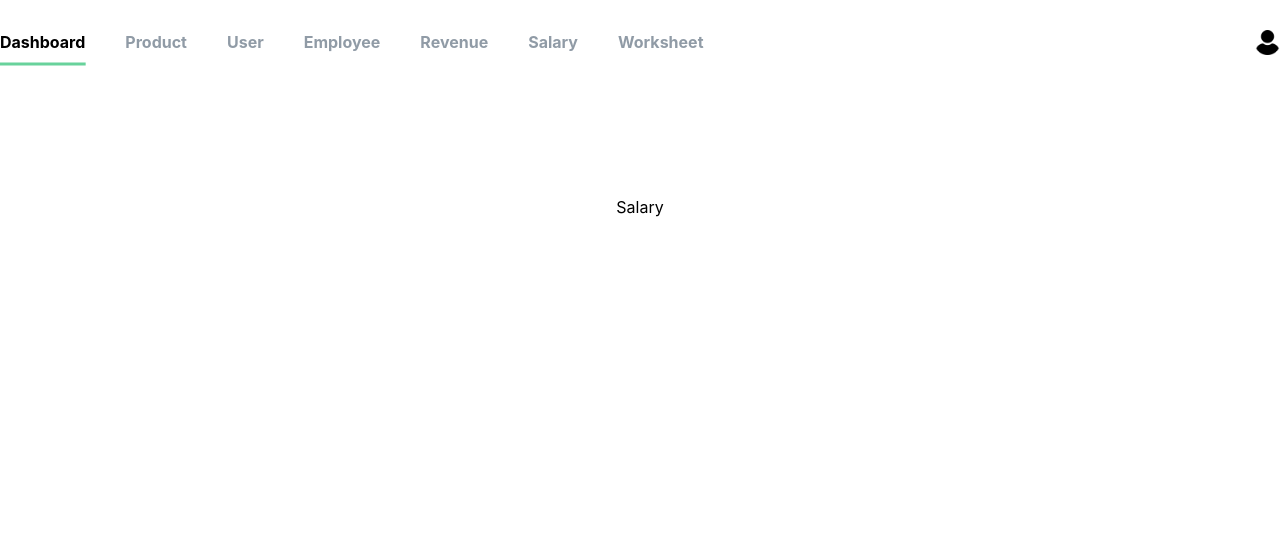
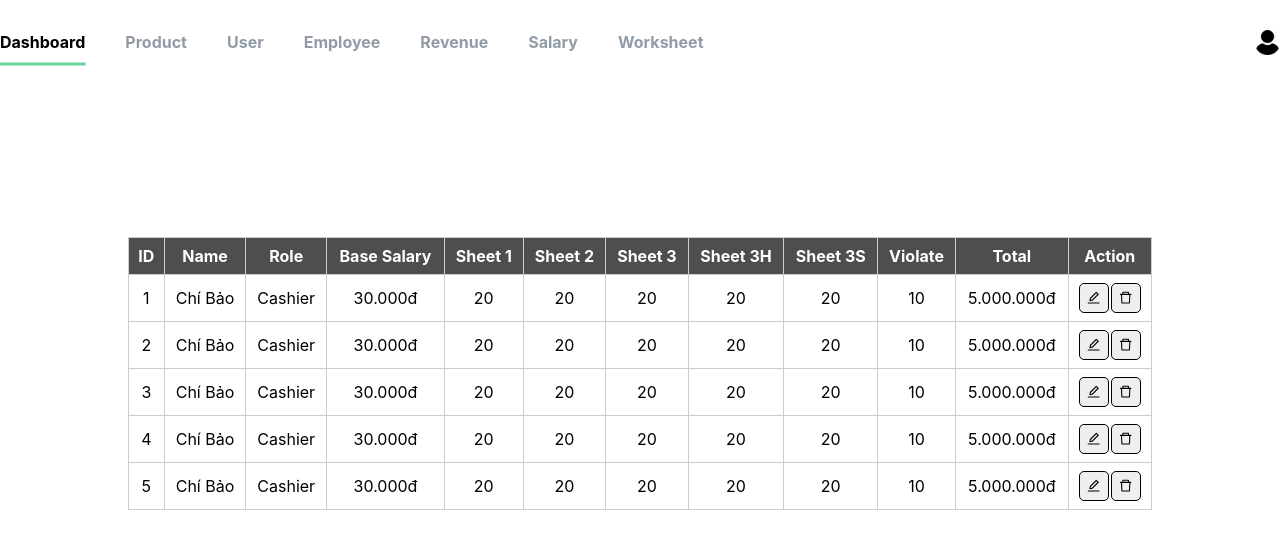
Before and after one commit to SWPSU23/SWP-FE, a React (Create React App) app in the folder CMS/: page /salary in a window 1280 px wide. Shown: the top 548 px of the page. Built offline with nearby package versions, Linux system fonts and the light colour scheme.

Commit message:
create payroll table

```diff
--- /dev/null
+++ b/CMS/src/components/PayRollTable/PayRollTable.css
@@ -0,0 +1,41 @@
+* {
+	margin: 0;
+	padding: 0;
+}
+
+.tableWrapper {
+	width: 80%;
+	margin: 0 auto;
+}
+
+.payrollTable {
+	border-collapse: collapse;
+	width: 100%;
+	min-width: 1000px;
+	margin-top: 40px;
+	margin-bottom: 40px;
+}
+
+.payrollTable th,
+.payrollTable td {
+	border: 1px solid #ccc;
+	padding: 8px;
+}
+
+.payrollTable th {
+	background-color: #4e4e4e;
+	color: white;
+}
+
+.payrollTable td > .btnForm {
+	width: 100%;
+	display: flex;
+	justify-content: space-evenly;
+}
+
+.payrollTable td > .btnForm .btn {
+	color: black;
+	border: 1px solid black;
+	margin: 0;
+	width: 30px;
+}
--- /dev/null
+++ b/CMS/src/components/PayRollTable/PayRollTable.js
@@ -0,0 +1,60 @@
+import {EditOutlined, DeleteOutlined} from '@ant-design/icons';
+import React from 'react';
+import './PayRollTable.css';
+import {data} from '../../shared/ListOfPayRoll';
+
+function PayRollTable() {
+	return (
+		<div className="tableWrapper">
+			<table className="payrollTable">
+				<thead>
+					<tr>
+						<th>ID</th>
+						<th>Name</th>
+						<th>Role</th>
+						<th>Base Salary</th>
+						<th>Sheet 1</th>
+						<th>Sheet 2</th>
+						<th>Sheet 3</th>
+						<th>Sheet 3H</th>
+						<th>Sheet 3S</th>
+						<th>Violate</th>
+						<th>Total</th>
+						<th>Action</th>
+					</tr>
+				</thead>
+				<tbody>
+					{data.map((payroll, index) => (
+						<tr key={index}>
+							<td>{payroll.id}</td>
+
+							<td>{payroll.name}</td>
+							<td>{payroll.role}</td>
+							<td>{payroll.baseCalary}</td>
+							<td>{payroll.sheet1}</td>
+							<td>{payroll.sheet2}</td>
+							<td>{payroll.sheet3}</td>
+							<td>{payroll.sheet3H}</td>
+							<td>{payroll.sheet3S}</td>
+							<td>{payroll.violate}</td>
+							<td>{payroll.total}</td>
+
+							<td>
+								<div className="btnForm">
+									<button className="btn">
+										<EditOutlined />
+									</button>
+									<button className="btn">
+										<DeleteOutlined />
+									</button>
+								</div>
+							</td>
+						</tr>
+					))}
+				</tbody>
+			</table>
+		</div>
+	);
+}
+
+export default PayRollTable;
--- a/CMS/src/pages/Salary/Salary.js
+++ b/CMS/src/pages/Salary/Salary.js
@@ -1,12 +1,13 @@
 import React from 'react';
 import './Salary.css';
 import {Menu} from '../../components/MenuNavi/Menu';
+import PayRollTable from '../../components/PayRollTable/PayRollTable';
 
 export const Salary = () => {
 	return (
 		<div>
 			<Menu />
-			Salary
+			<PayRollTable />
 		</div>
 	);
 };
--- /dev/null
+++ b/CMS/src/shared/ListOfPayRoll.js
@@ -0,0 +1,67 @@
+export const data = [
+	{
+		id: 1,
+		name: 'Chí Bảo',
+		role: 'Cashier',
+		baseCalary: '30.000đ',
+		sheet1: '20',
+		sheet2: '20',
+		sheet3: '20',
+		sheet3S: '20',
+		sheet3H: '20',
+		violate: '10',
+		total: '5.000.000đ',
+	},
+	{
+		id: 2,
+		name: 'Chí Bảo',
+		role: 'Cashier',
+		baseCalary: '30.000đ',
+		sheet1: '20',
+		sheet2: '20',
+		sheet3: '20',
+		sheet3S: '20',
+		sheet3H: '20',
+		violate: '10',
+		total: '5.000.000đ',
+	},
+	{
+		id: 3,
+		name: 'Chí Bảo',
+		role: 'Cashier',
+		baseCalary: '30.000đ',
+		sheet1: '20',
+		sheet2: '20',
+		sheet3: '20',
+		sheet3S: '20',
+		sheet3H: '20',
+		violate: '10',
+		total: '5.000.000đ',
+	},
+	{
+		id: 4,
+		name: 'Chí Bảo',
+		role: 'Cashier',
+		baseCalary: '30.000đ',
+		sheet1: '20',
+		sheet2: '20',
+		sheet3: '20',
+		sheet3S: '20',
+		sheet3H: '20',
+		violate: '10',
+		total: '5.000.000đ',
+	},
+	{
+		id: 5,
+		name: 'Chí Bảo',
+		role: 'Cashier',
+		baseCalary: '30.000đ',
+		sheet1: '20',
+		sheet2: '20',
+		sheet3: '20',
+		sheet3S: '20',
+		sheet3H: '20',
+		violate: '10',
+		total: '5.000.000đ',
+	},
+];
```
